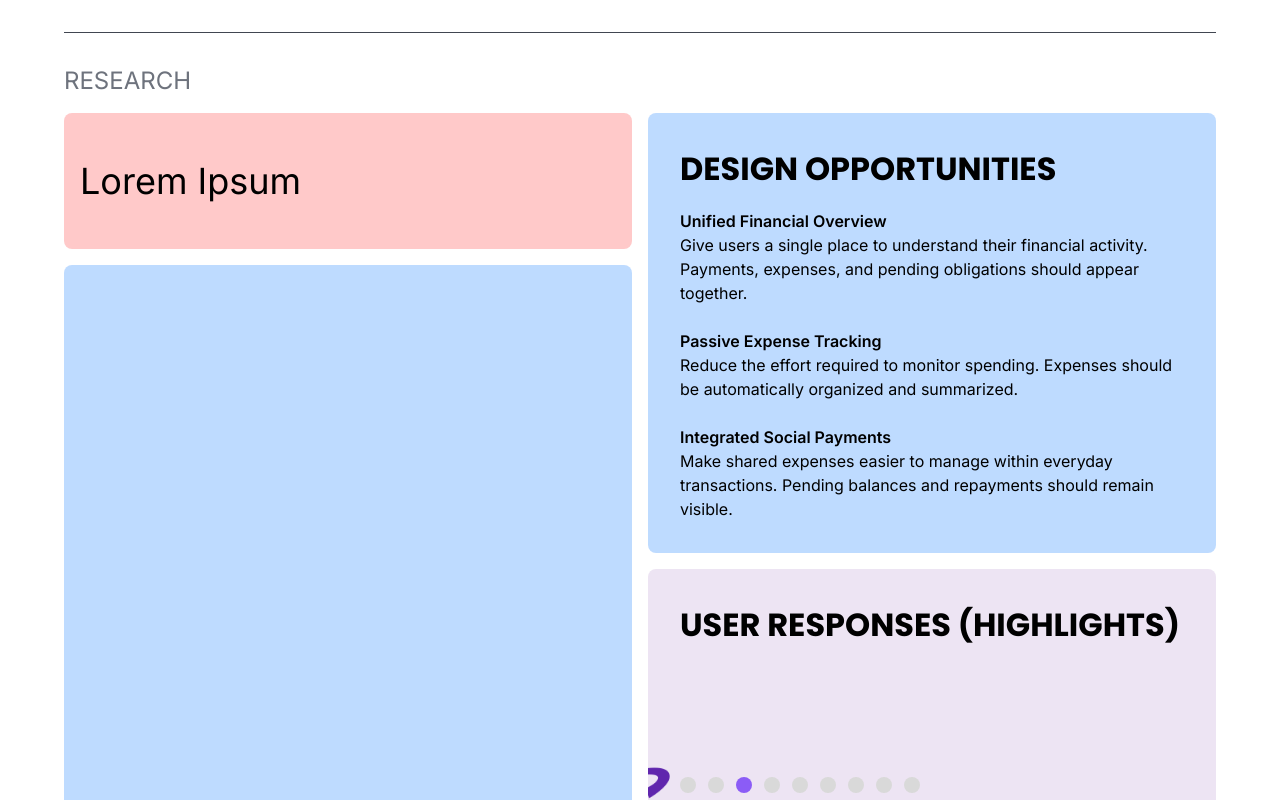
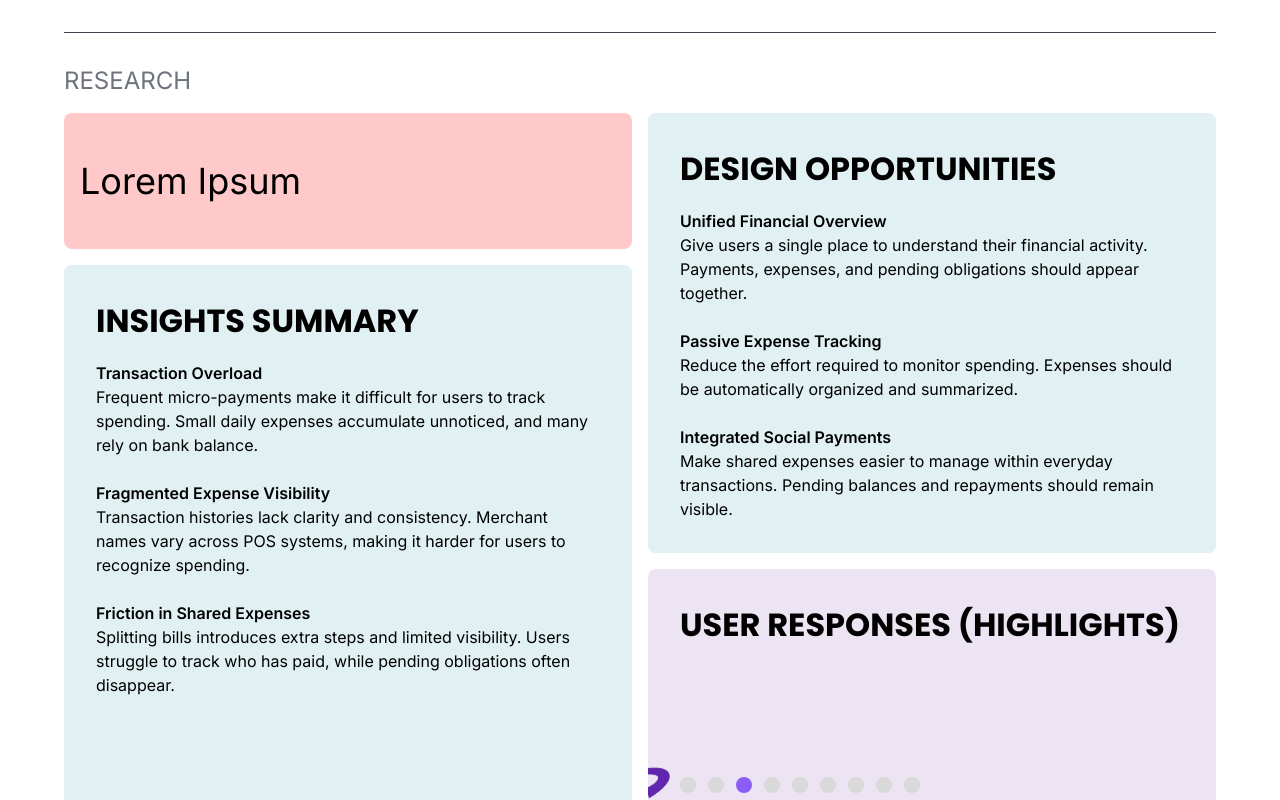
Before and after one commit to 11amanraj/portfolio-jan-26, a Next.js app: page /case-study-2 in a window 1280 px wide. Shown: the part 1068-1868 px from the top of the page. Built offline with nearby package versions, Linux system fonts and the light colour scheme.

Commit message:
Added Insights Summary content

```diff
--- a/app/case-study-2/page.tsx
+++ b/app/case-study-2/page.tsx
@@ -123,10 +123,29 @@ function CollapsedCard() {
         >
             <div className='flex-1 flex flex-col gap-4'>
                 <motion.div variants={item} className='bg-red-200 rounded-lg px-4 py-12 text-4xl text-black'>Lorem Ipsum</motion.div>
-                <motion.div variants={item} className='bg-blue-200 rounded-lg flex-1'></motion.div>
+                {/* <motion.div variants={item} className='bg-blue-200 rounded-lg flex-1'></motion.div> */}
+                <motion.div variants={item} className='bg-[#E1F0F2] rounded-lg px-8 py-8 flex-1 flex flex-col gap-4 text-black'>
+                    <h3 className="text-[32px] font-heading font-bold">INSIGHTS SUMMARY</h3>
+                    <div className='flex flex-col gap-6'>
+                        <div className='flex flex-col'>
+                            <h4 className='font-semibold'>Transaction Overload</h4>
+                            <p>Frequent micro-payments make it difficult for users to track spending. Small daily expenses accumulate unnoticed, and many rely on bank balance.</p>
+                        </div>
+
+                        <div className='flex flex-col'>
+                            <h4 className='font-semibold'>Fragmented Expense Visibility</h4>
+                            <p>Transaction histories lack clarity and consistency. Merchant names vary across POS systems, making it harder for users to recognize spending.</p>
+                        </div>
+
+                        <div className='flex flex-col'>
+                            <h4 className='font-semibold'>Friction in Shared Expenses</h4>
+                            <p>Splitting bills introduces extra steps and limited visibility. Users struggle to track who has paid, while pending obligations often disappear.</p>
+                        </div>
+                    </div>
+                </motion.div>
             </div>
             <div className='flex-1 flex flex-col gap-4'>
-                <motion.div variants={item} className='bg-blue-200 rounded-lg px-8 py-8 flex-1 flex flex-col gap-4 text-black'>
+                <motion.div variants={item} className='bg-[#E1F0F2] rounded-lg px-8 py-8 flex-1 flex flex-col gap-4 text-black'>
                     <h3 className="text-[32px] font-heading font-bold">DESIGN OPPORTUNITIES</h3>
                     <div className='flex flex-col gap-6'>
                         <div className='flex flex-col'>
```
